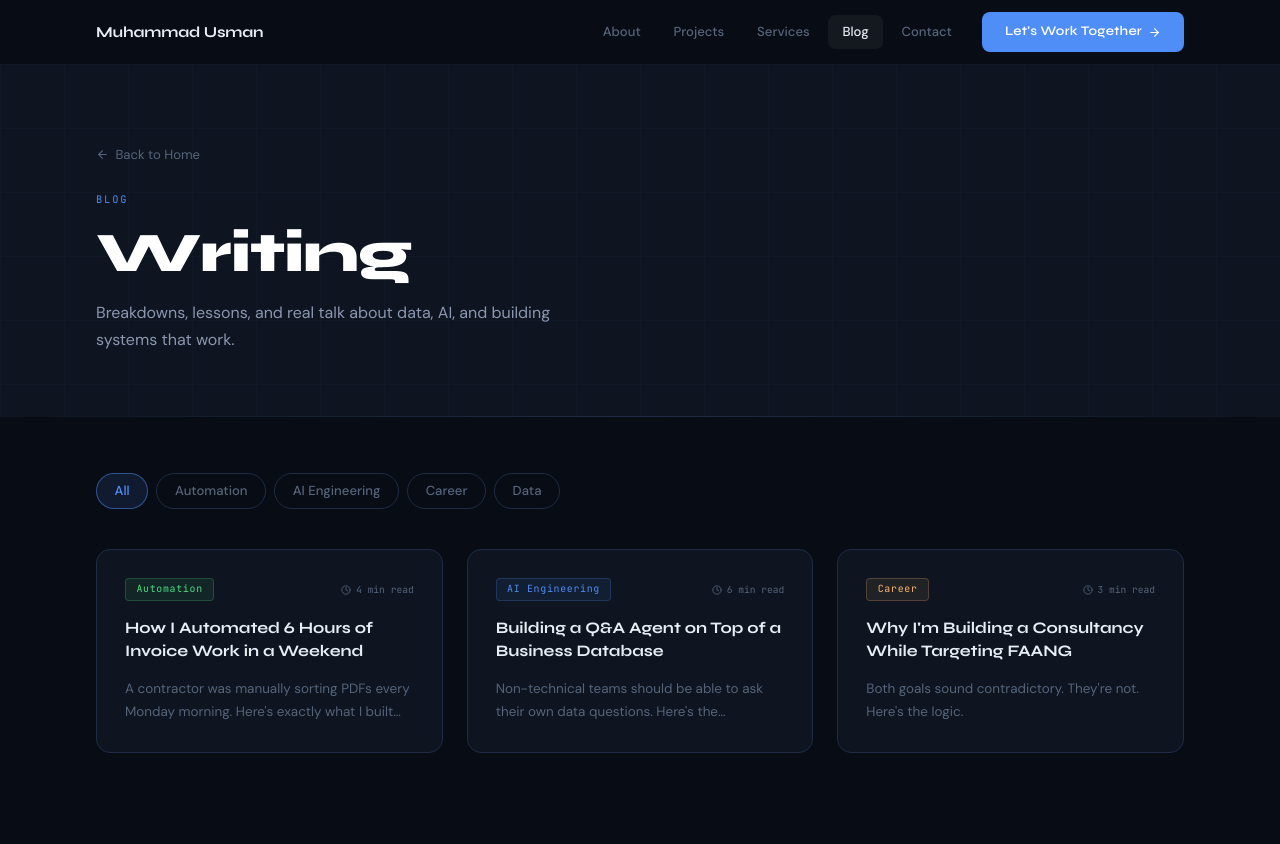
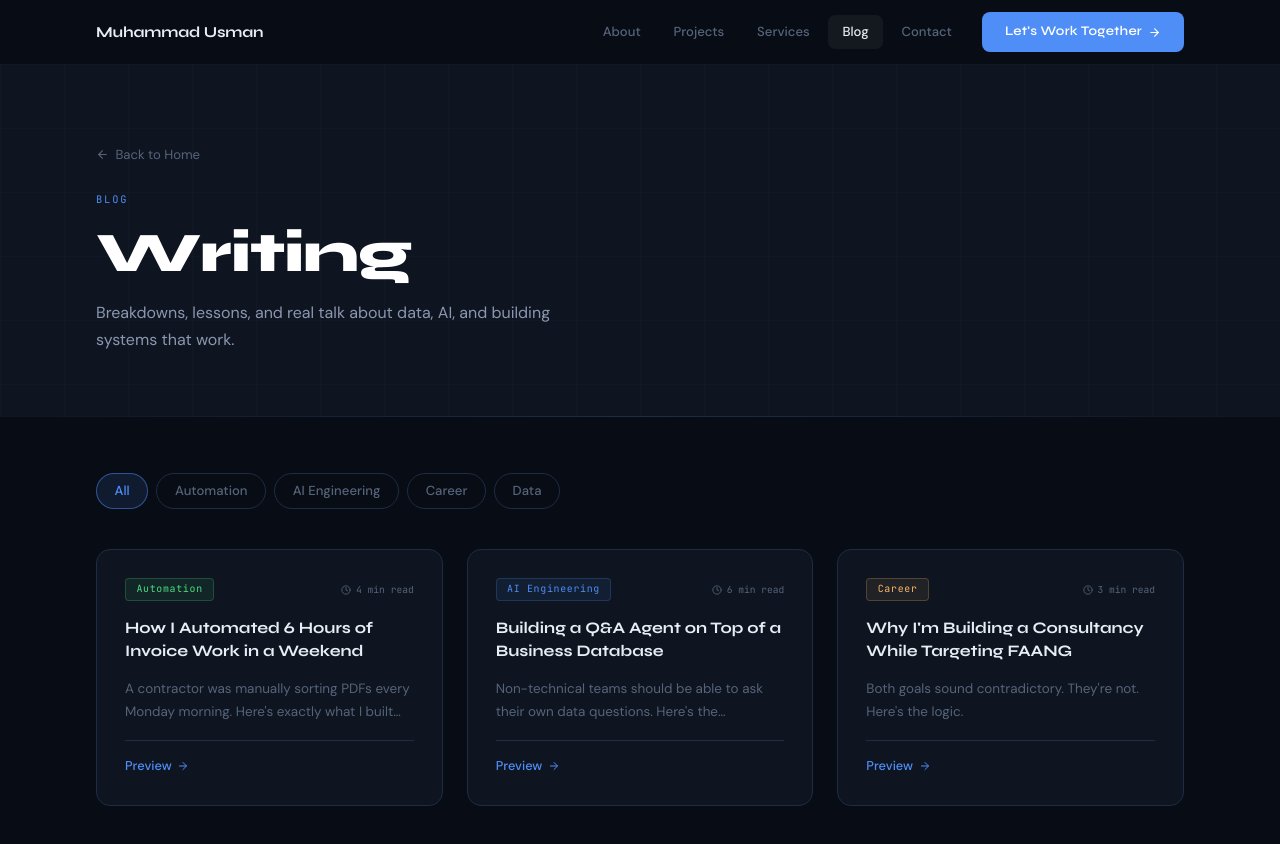
Before and after one commit to datawithusman/datawithusman-next, a Next.js app: page /blog in a window 1280 px wide. Shown: the top 844 px of the page. Built offline with nearby package versions, Linux system fonts and the light colour scheme.

Commit message:
Fix: blog cards now always clickable with Preview link

```diff
--- a/app/blog/page.tsx
+++ b/app/blog/page.tsx
@@ -145,15 +145,13 @@ export default function BlogPage() {
                         {post.excerpt}
                       </p>
 
-                      {/* Read More — published only */}
-                      {post.published && (
-                        <div style={{ marginTop: 'auto', paddingTop: '0.75rem', borderTop: '1px solid #1E2D45' }}>
-                          <Link href={`/blog/${post.slug}`}
-                            style={{ display: 'inline-flex', alignItems: 'center', gap: '0.35rem', fontFamily: 'var(--font-dm-sans)', fontWeight: 500, fontSize: '0.8rem', color: '#4F8EF7', textDecoration: 'none' }}>
-                            Read More <ArrowRight size={12} />
-                          </Link>
-                        </div>
-                      )}
+                      {/* Read More — always link to post page */}
+                      <div style={{ marginTop: 'auto', paddingTop: '0.75rem', borderTop: '1px solid #1E2D45' }}>
+                        <Link href={`/blog/${post.slug}`}
+                          style={{ display: 'inline-flex', alignItems: 'center', gap: '0.35rem', fontFamily: 'var(--font-dm-sans)', fontWeight: 500, fontSize: '0.8rem', color: '#4F8EF7', textDecoration: 'none' }}>
+                          {post.published ? 'Read More' : 'Preview'} <ArrowRight size={12} />
+                        </Link>
+                      </div>
                     </motion.div>
                   );
                 })}
--- a/components/BlogPreview.tsx
+++ b/components/BlogPreview.tsx
@@ -140,17 +140,15 @@ export default function BlogPreview() {
                   {post.excerpt}
                 </p>
 
-                {/* Read More — only for published posts */}
-                {post.published && (
+                {/* Read More — always link to post page */}
                 <div style={{ marginTop: 'auto', paddingTop: '0.75rem', borderTop: '1px solid #1E2D45' }}>
                   <Link
                     href={`/blog/${post.slug}`}
                     style={{ display: 'inline-flex', alignItems: 'center', gap: '0.35rem', fontFamily: 'var(--font-dm-sans)', fontWeight: 500, fontSize: '0.8rem', color: '#4F8EF7', textDecoration: 'none' }}
                   >
-                      Read More <ArrowRight size={12} />
+                    {post.published ? 'Read More' : 'Preview'} <ArrowRight size={12} />
                   </Link>
                 </div>
-                )}
               </motion.div>
             );
           })}
```
Lines whose indentation alone changed are shown as unchanged.
